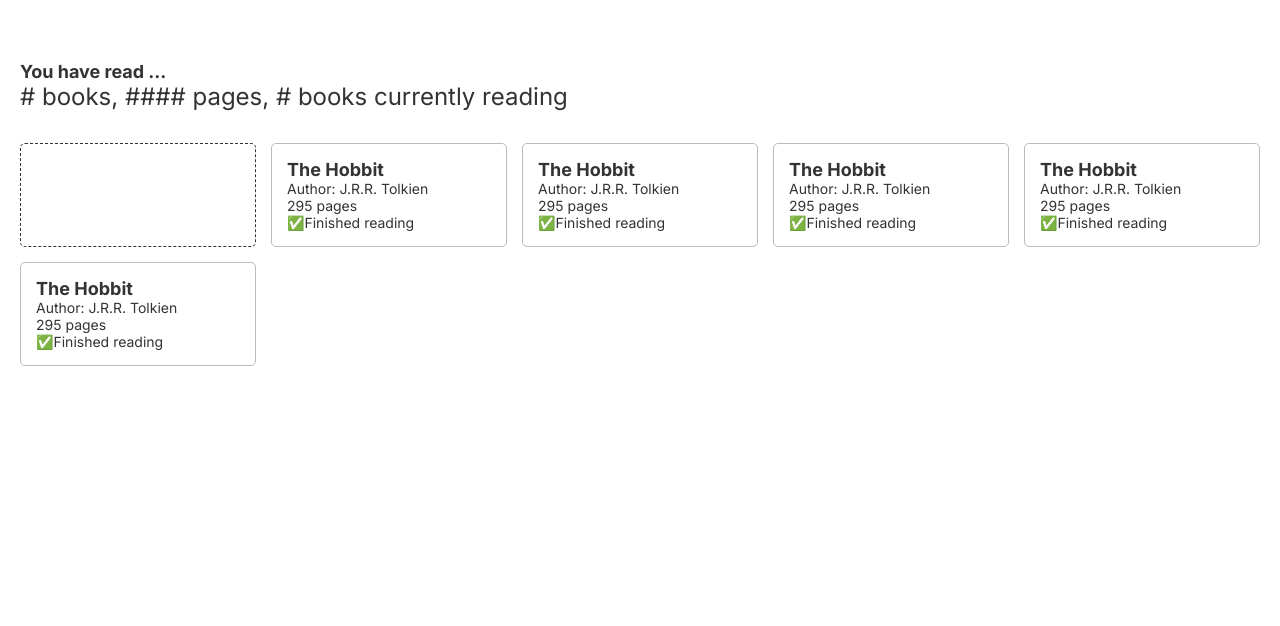
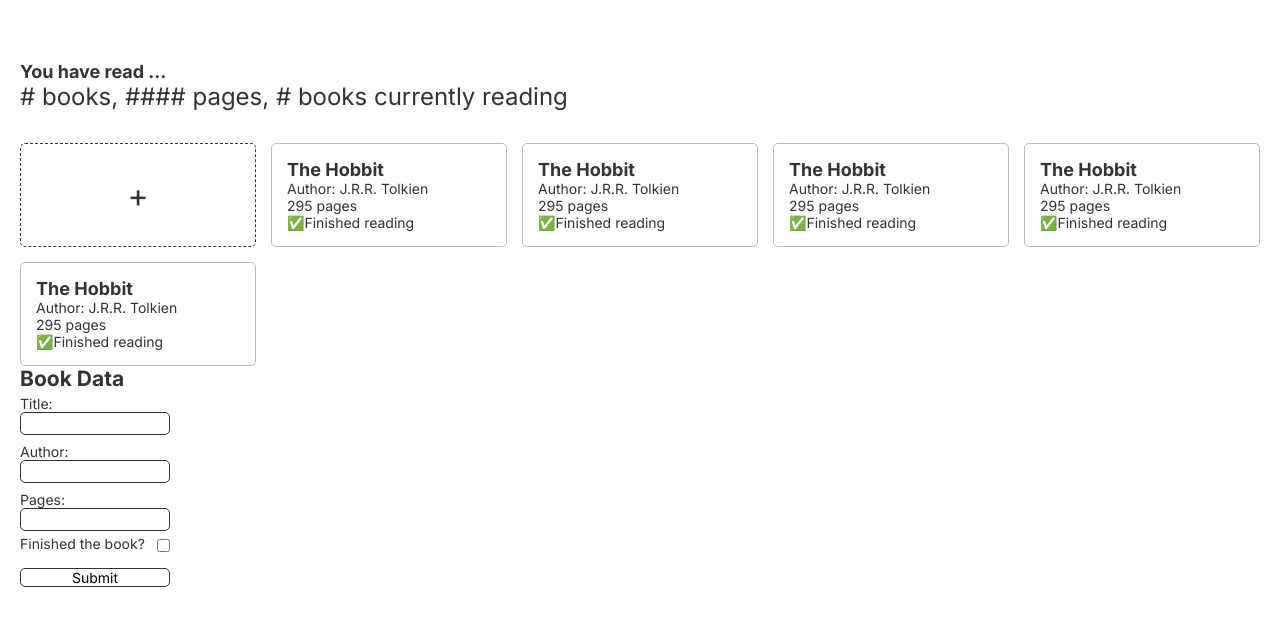
Before and after one commit to taewookim02/booklog, a plain HTML site: page index.html in a window 1280 px wide. Shown: the part 64-690 px from the top of the page. Drawn offline with Linux system fonts and the light colour scheme.

Commit message:
Add book data form

```diff
--- a/index.html
+++ b/index.html
@@ -29,7 +29,9 @@
         <p># books, #### pages, # books currently reading</p>
       </div>
       <div class="main__books">
-        <div class="card"></div>
+        <div class="card">
+          <span class="add">+</span>
+        </div>
         <div class="card">
           <h2>The Hobbit</h2>
           <p>Author: J.R.R. Tolkien</p>
@@ -62,6 +64,32 @@
         </div>
       </div>
     </main>
+    <aside>
+      <form action="" method="post" class="form">
+        <h2>Book Data</h2>
+        <ul class="form__ul">
+          <label for="title">Title:</label>
+          <li>
+            <input type="text" id="title" name="book_title" required>
+          </li>
+          <label for="author">Author:</label>
+          <li>
+            <input type="text" id="author" name="book_author" required>
+          </li>
+          <label for="pages">Pages:</label>
+          <li>
+            <input type="number" id="pages" name="book_pages" max="15000" min="1" required>
+          </li>
+          <li class="checkbox-li">
+            <label for="read">Finished the book?</label>
+            <input type="checkbox" name="book_read" id="read">
+          </li>
+          <li>
+            <button type="submit">Submit</button>
+          </li>
+        </ul>
+      </form>
+    </aside>
     <footer>
 
     </footer>
--- a/style.css
+++ b/style.css
@@ -8,6 +8,7 @@
   font-size: 62.5%;
   font-family: "Inter", sans-serif;
   color: #333;
+  min-height: 100vh;
 }
 
 body {
@@ -88,4 +89,102 @@
 
 .card:first-child {
   border: 1px dashed #333;
+  display: flex;
+  font-size: 3.2rem;
+  justify-content: center;
+  align-items: center;
 }
+
+.card:first-child:hover {
+  background-color: #eee;
+  cursor: pointer;
+}
+
+.card:first-child:active {
+  background-color: #aaa;
+}
+
+.card:first-child > .add {
+  user-select: none;
+}
+
+/* MODAL */
+
+aside {
+  position: absolute;
+}
+
+/* FORMS */
+
+input[type="text"],
+input[type="number"],
+textarea,
+select,
+button {
+  width: 15rem;
+  padding: 0;
+  margin: 0;
+  box-sizing: border-box;
+  appearance: none;
+  border: none;
+  background: none;
+  font-family: inherit;
+  font-size: 1.2rem;
+}
+
+input[type="text"],
+input[type="number"],
+button[type="submit"] {
+  border: 1px solid #333;
+  border-radius: 0.5rem;
+}
+
+input[type="text"],
+input[type="number"] {
+  font-size: 1.4rem;
+  padding: 2px;
+}
+
+.form {
+  font-size: 1.4rem;
+  display: flex;
+  flex-direction: column;
+}
+
+.form__ul {
+  display: flex;
+  flex-direction: column;
+}
+
+label {
+  padding-top: 0.8rem;
+}
+
+label:first-child {
+  padding-top: 0.4rem;
+}
+
+button[type="submit"] {
+  margin-top: 1.6rem;
+  font-size: inherit;
+}
+
+.checkbox-li {
+  display: flex;
+  justify-content: space-between;
+  align-items: flex-end;
+}
+
+aside {
+  display: flex;
+  justify-content: center;
+}
+
+form {
+  margin: 0 auto;
+  font-family: inherit;
+}
+
+ul {
+  list-style-type: none;
+}
```
